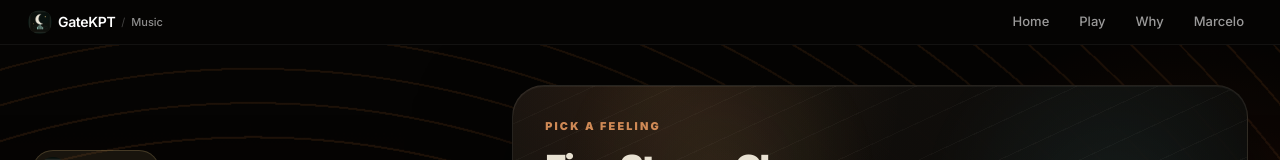
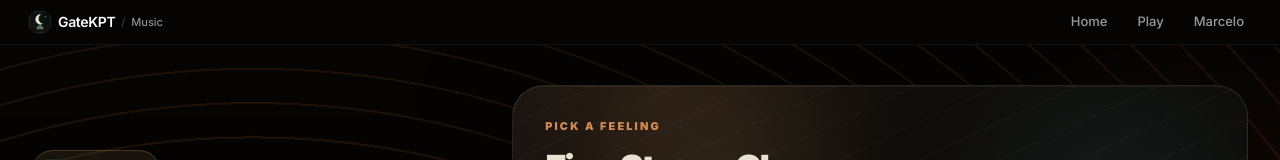
Before and after one commit to marcelozap/gateKPT, a Next.js app: page / in a window 1280 px wide. Shown: the top 160 px of the page. Built offline with nearby package versions, Linux system fonts and the light colour scheme; no server answers.

Commit message:
Clean GateKPT nav anchors

```diff
--- a/src/components/HubNav.tsx
+++ b/src/components/HubNav.tsx
@@ -5,8 +5,7 @@ import Image from "next/image";
 
 const links = [
   { href: "/", label: "Home" },
-  { href: "/#try-visualizer", label: "Play" },
-  { href: "/#why", label: "Why" },
+  { href: "/#preview", label: "Play" },
   { href: "https://marcelozapata.dev", label: "Marcelo", external: true },
 ];
 
```
